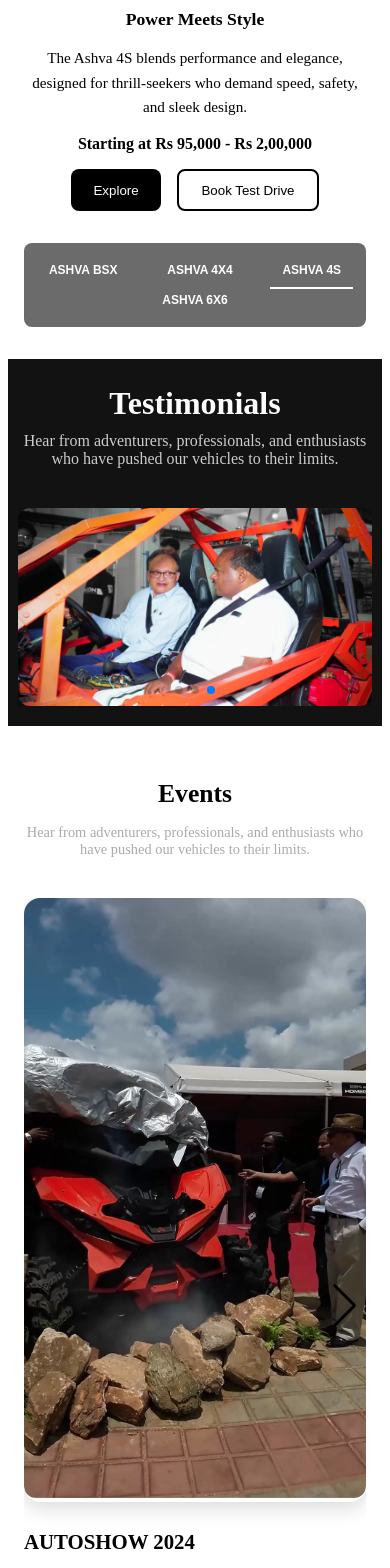
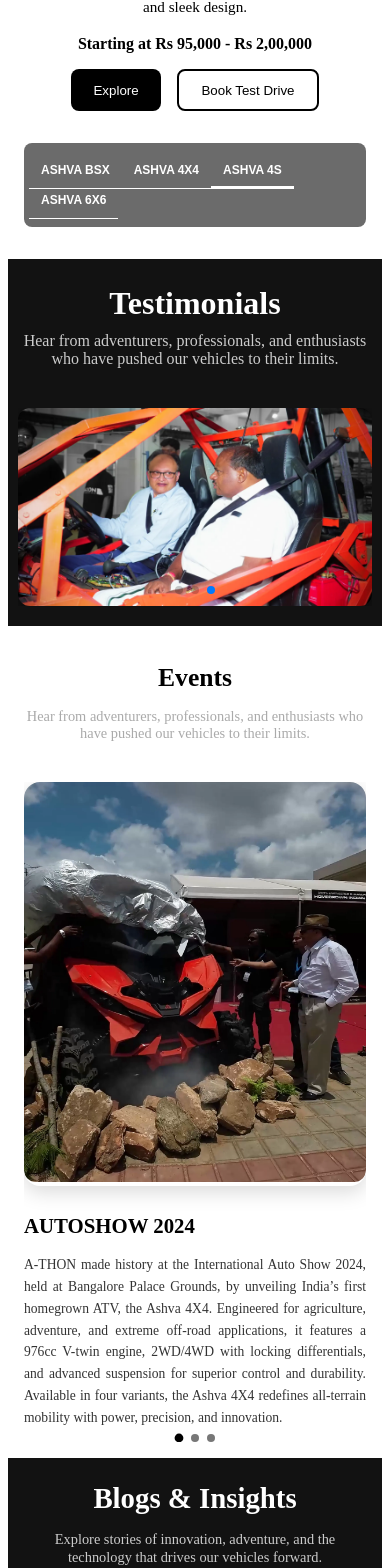
Before and after one commit to rira1403github/A-THON-ALLTERAIN-Main-Website, a Next.js app: page / in a window 390 px wide. Shown: the part 1513-3081 px from the top of the page. Built offline with nearby package versions, Linux system fonts and the light colour scheme.

Commit message:
Landing page corrections

```diff
--- a/src/components/Collaborators/Collaborator.module.css
+++ b/src/components/Collaborators/Collaborator.module.css
@@ -41,7 +41,7 @@
 }
 
 .slider {
-  max-width: 1450px;
+  max-width: 1440px;
   margin: auto;
   background-color: #f9f8f5;
   width: 100%;
@@ -73,7 +73,7 @@
 }
 
 .slide:hover img {
-  transform: scale(0.9);
+  transform: scale(0.8);
 }
 
 .logo-img {
@@ -127,15 +127,15 @@
   }
 
   .logo-img {
+    transform: scale(0.7);
+  }
+
+  .slide:hover img {
     transform: scale(0.8);
   }
 
-  .slide:hover img {
-    transform: scale(0.9);
-  }
-
   .slide {
-    padding: 6px;
+    padding: 0;
   }
 
   .slider {
--- a/src/sections/Blogs.module.css
+++ b/src/sections/Blogs.module.css
@@ -131,8 +131,8 @@
 }
 
 .viewAllBtn:hover {
-  background: #2563eb;
-  border-color: #2563eb;
+  background: #777;
+  border-color: #777;
 }
 
 
@@ -142,3 +142,23 @@
     padding: 5px 20px 20px;
   }
 }
+
+@media (max-width: 480px) {
+  .viewAllBtn {
+    padding: 8px 18px;
+    font-size: 0.8rem;
+    font-weight: 600;
+  }
+
+  .blogTitle {
+    font-size: 1.8rem;
+    margin-bottom: 0.5rem;
+  }
+
+  .blogSubtitle {
+    text-align: center;
+    font-size: 0.9rem;
+    margin-bottom: 1rem;
+    line-height: 1.3;
+  }
+}
--- a/src/sections/Events.module.css
+++ b/src/sections/Events.module.css
@@ -119,7 +119,7 @@
 
 @media (max-width: 480px) {
   .events {
-    padding: 2rem 1rem;
+    padding: 1rem;
   }
   .heading {
     font-size: 1.6rem;
@@ -149,6 +149,10 @@
     background: #000;
     transform: scale(1.1);
   }
+  .image {
+    height: 400px;
+    object-fit: cover;
+  }
 }
 
 @media (max-width: 380px) {
--- a/src/sections/Events.tsx
+++ b/src/sections/Events.tsx
@@ -66,7 +66,7 @@
       <Swiper
         modules={[Pagination, Navigation]}
         pagination={{ clickable: true }}
-        navigation
+        // navigation
         spaceBetween={40}
         className={styles.slider}
       >
--- a/src/sections/Highlights.module.css
+++ b/src/sections/Highlights.module.css
@@ -83,7 +83,7 @@
 
   .card img {
     width: 100%;
-    height: 400px;
+    height: 300px;
   }
 }
 
--- a/src/sections/ProductSection.module.css
+++ b/src/sections/ProductSection.module.css
@@ -104,14 +104,13 @@
 }
 
 .tabBar {
-  max-width: 500px;
+  max-width: max-content;
   margin: auto;
   margin-top: 2rem;
   background: #6b6b6b;
   border-radius: 8px;
-  padding: 12px 0;
+  padding: 12px 5px;
   display: flex;
-  justify-content: space-around;
   flex-wrap: wrap;
 }
 
@@ -136,14 +135,16 @@
   position: absolute;
   left: 0;
   bottom: -4px;
-  width: 0%;
-  height: 2px;
+  width: 100%;
+  height: 1px;
   background: #ffffff;
   transition: width 0.3s ease;
 }
 
 .active::after {
   width: 100%;
+  background-color: #ffffff;
+  height: 2.5px;
 }
 
 @media (max-width: 768px) {
```
